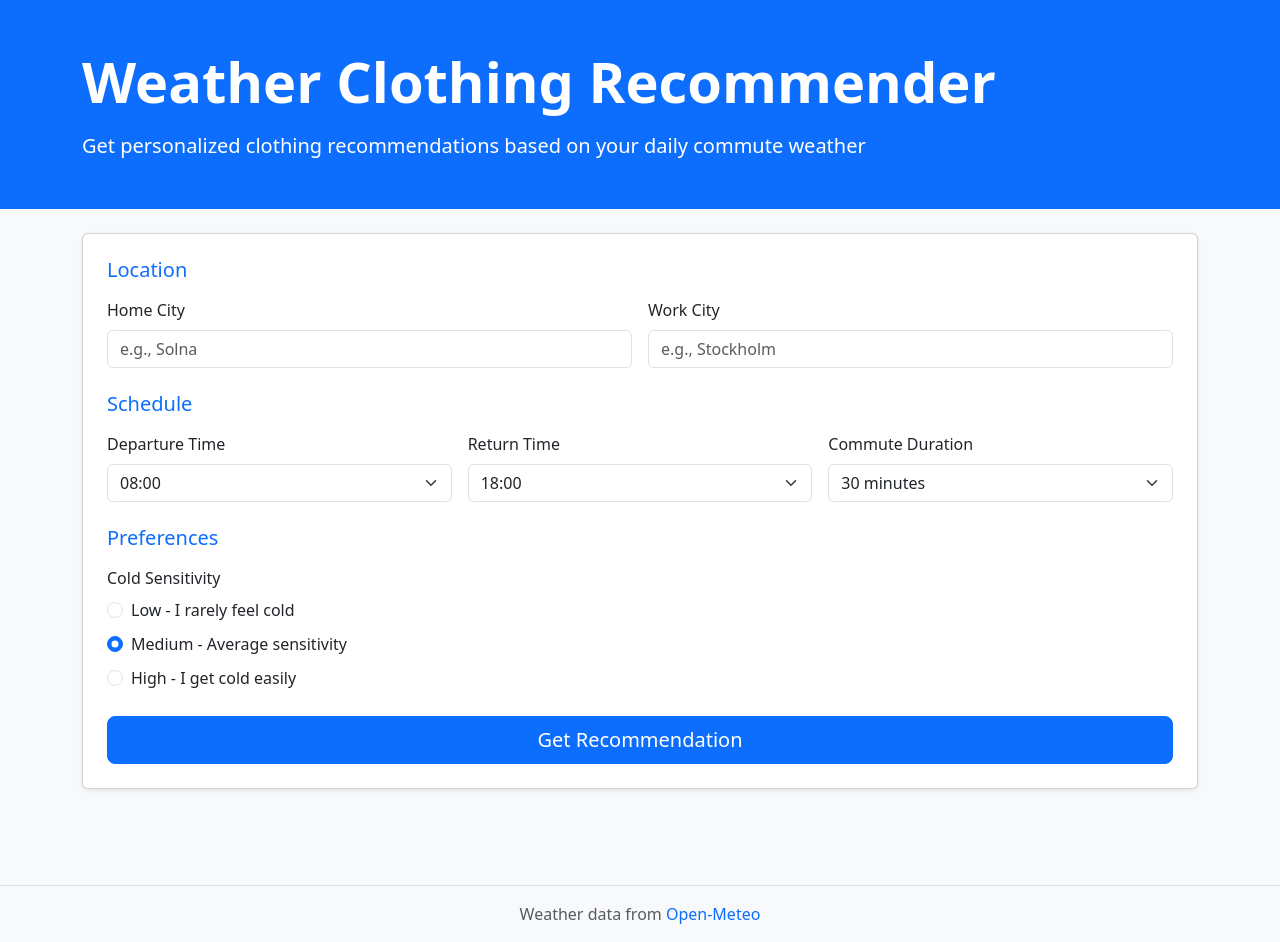
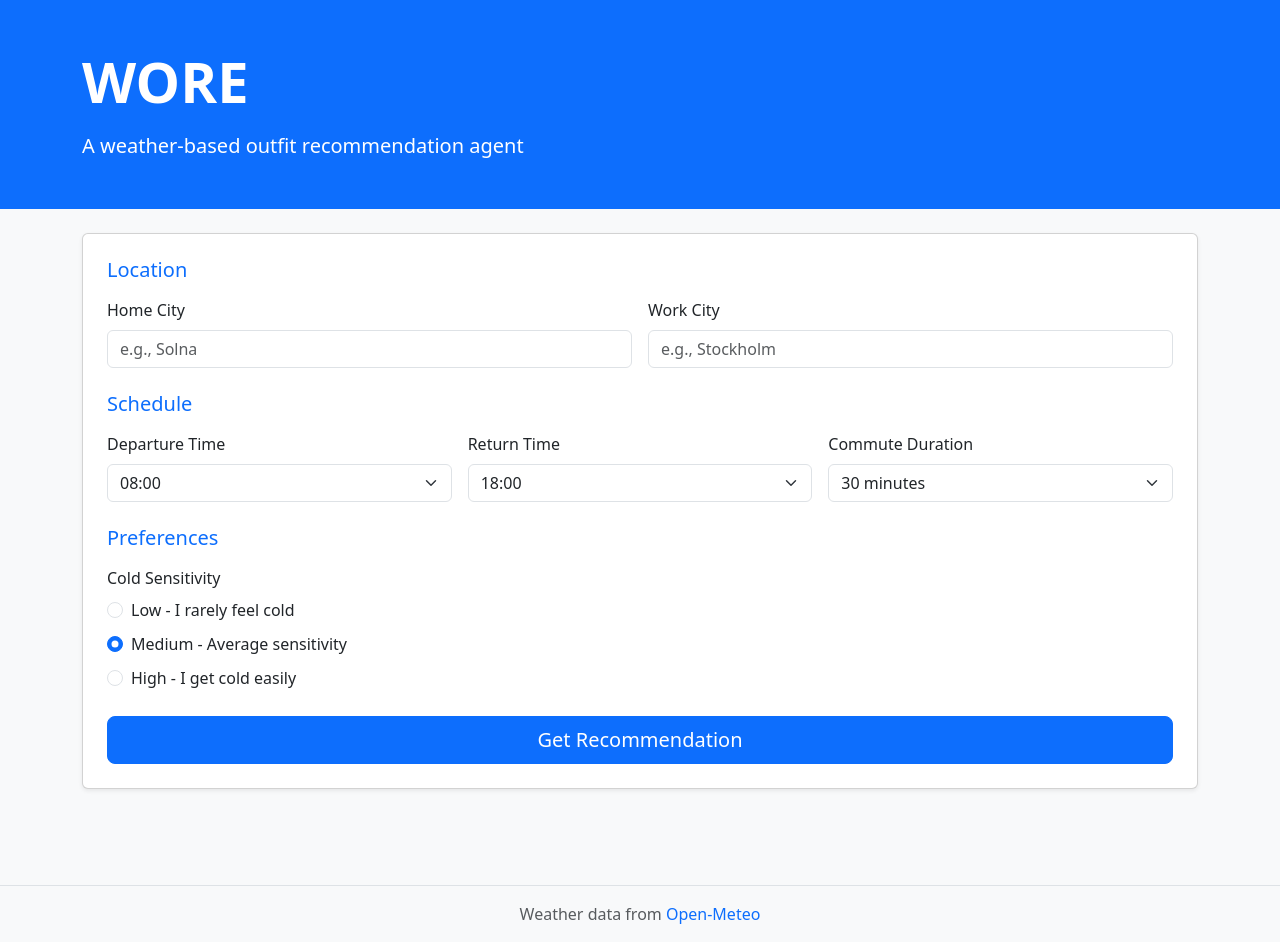
Before and after one commit to ispeakfishlanguage/wore, a React (Vite) app in the folder frontend/: page / in a window 1280 px wide. Built offline with nearby package versions, Linux system fonts and the light colour scheme.

Commit message:
Update app title to WORE
Change title from 'Weather Clothing Recommender' to:
'WORE - A weather-based outfit recommendation agent'

Updated in:
- HTML page title (index.html)
- Header display title (App.jsx)
- Subtitle/tagline

```diff
--- a/frontend/index.html
+++ b/frontend/index.html
@@ -4,7 +4,7 @@
     <meta charset="UTF-8" />
     <link rel="icon" type="image/svg+xml" href="/vite.svg" />
     <meta name="viewport" content="width=device-width, initial-scale=1.0" />
-    <title>Weather Clothing Recommender</title>
+    <title>WORE - A weather-based outfit recommendation agent</title>
     <link href="https://cdn.jsdelivr.net/npm/bootstrap@5.3.2/dist/css/bootstrap.min.css" rel="stylesheet" integrity="sha384-T3c6CoIi6uLrA9TneNEoa7RxnatzjcDSCmG1MXxSR1GAsXEV/Dwwykc2MPK8M2HN" crossorigin="anonymous">
   </head>
   <body>
--- a/frontend/src/App.jsx
+++ b/frontend/src/App.jsx
@@ -42,8 +42,8 @@ function App() {
     <div className="app">
       <header className="app-header bg-primary text-white py-5">
         <div className="container">
-          <h1 className="display-4 fw-bold mb-3">Weather Clothing Recommender</h1>
-          <p className="lead mb-0">Get personalized clothing recommendations based on your daily commute weather</p>
+          <h1 className="display-4 fw-bold mb-3">WORE</h1>
+          <p className="lead mb-0">A weather-based outfit recommendation agent</p>
         </div>
       </header>
 
```
